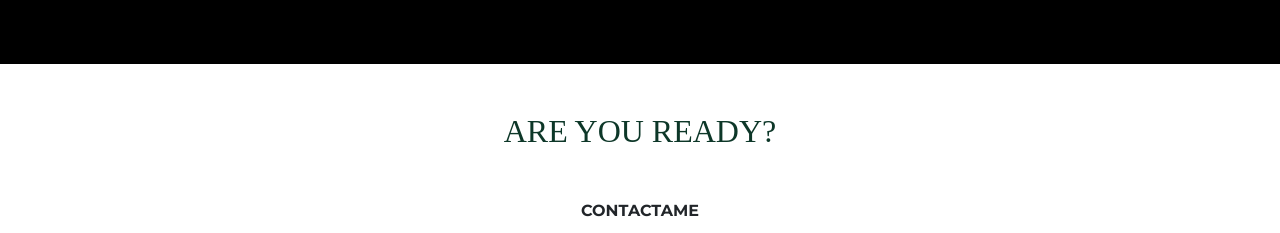
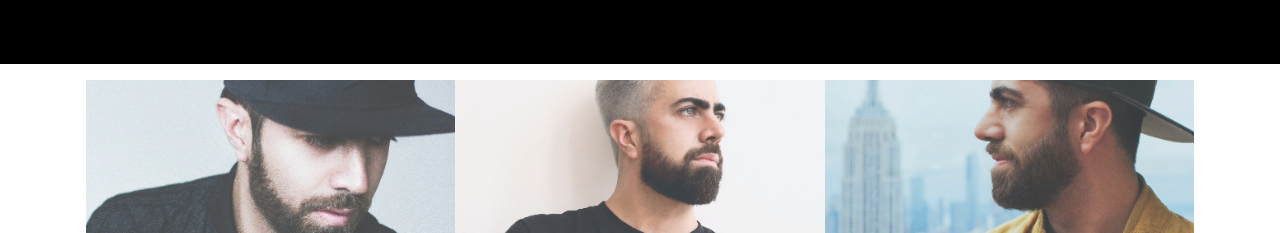
Before and after one commit to virginiaperrone/PreEntrega3-Perrone, a website: page pages/acerca-de-mi.html in a window 1280 px wide. Shown: the part 1169-1402 px from the top of the page. Drawn offline with nearby package versions, Linux system fonts and the light colour scheme; a web font is replaced by a local one.

Commit message:
agregue galeria de imagenes

```diff
--- a/pages/acerca-de-mi.html
+++ b/pages/acerca-de-mi.html
@@ -141,6 +141,25 @@
           </div>
         </div>
       </section>
+      <div class="container p-3 text-center">
+        <section class="section__gallery">
+          <img
+            class="img-fluid"
+            src="../img/1_einargal1.jpg"
+            alt="foto einar"
+          />
+          <img
+            class="img-fluid"
+            src="../img/1_einargal2.jpg"
+            alt="foto einar"
+          />
+          <img
+            class="img-fluid"
+            src="../img/1_einargal3.jpg"
+            alt="foto einar"
+          />
+        </section>
+      </div>
       <!--Footer-->
       <footer>
         <div class="container">
--- a/scss/_animations.scss
+++ b/scss/_animations.scss
@@ -1,6 +1,5 @@
 a:hover {
   font-weight: bolder;
-  font-size: large;
 }
 
 .img-animation {
--- a/scss/_section.scss
+++ b/scss/_section.scss
@@ -10,3 +10,21 @@
   background-color: $section-color;
   color: white;
 }
+
+.section__gallery {
+  display: flex;
+  justify-content: center;
+  max-height: 300px;
+  img {
+    width: 0px;
+    flex-grow: 1;
+    object-fit: cover;
+    opacity: 0.8;
+    transition: 0.5s ease;
+    &:hover {
+      width: 300px;
+      opacity: 1;
+      filter: contrast(120%);
+    }
+  }
+}
```
Also changed, not shown: pages/proyectos.html (+2 -2 lines), pages/testimonios.html (+4 -4 lines), css/style.css, img/1_einargal1.jpg (added), img/1_einargal2.jpg (added), img/1_einargal3.jpg (added), 1 other file.
